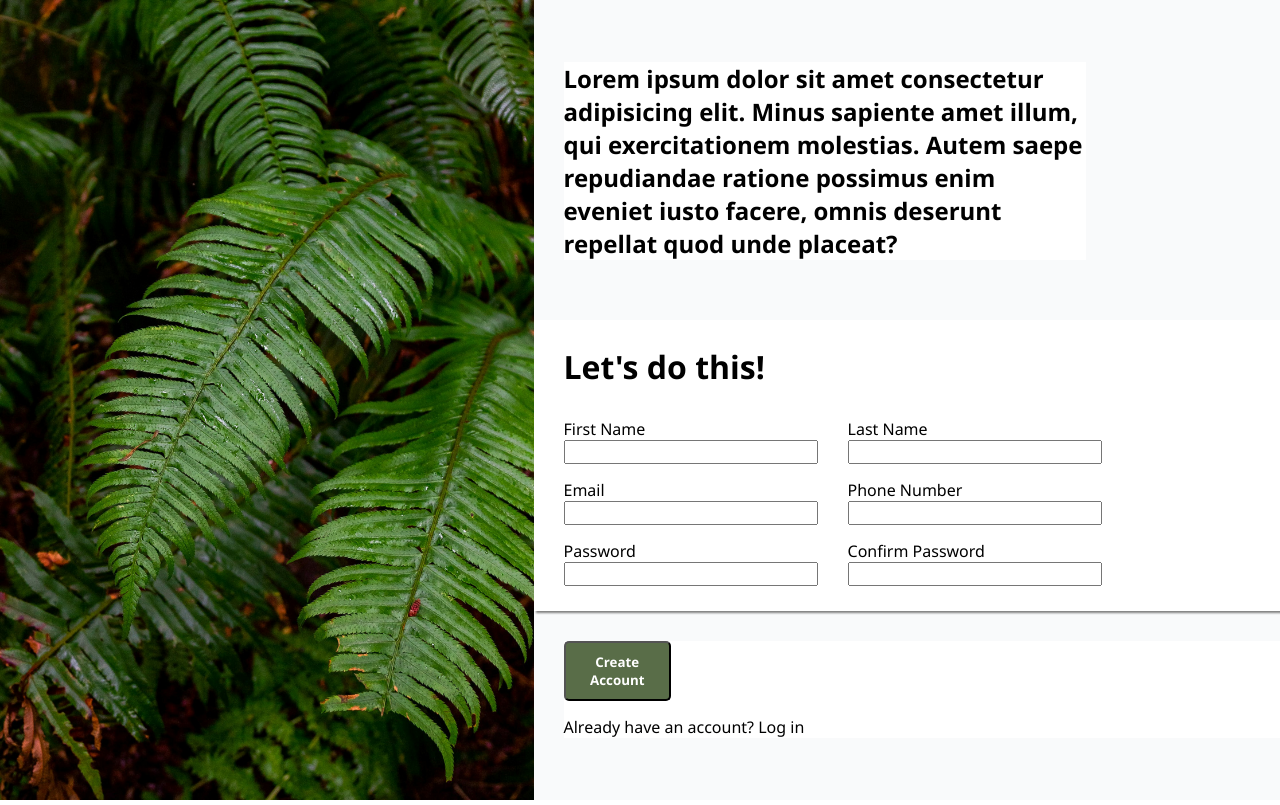
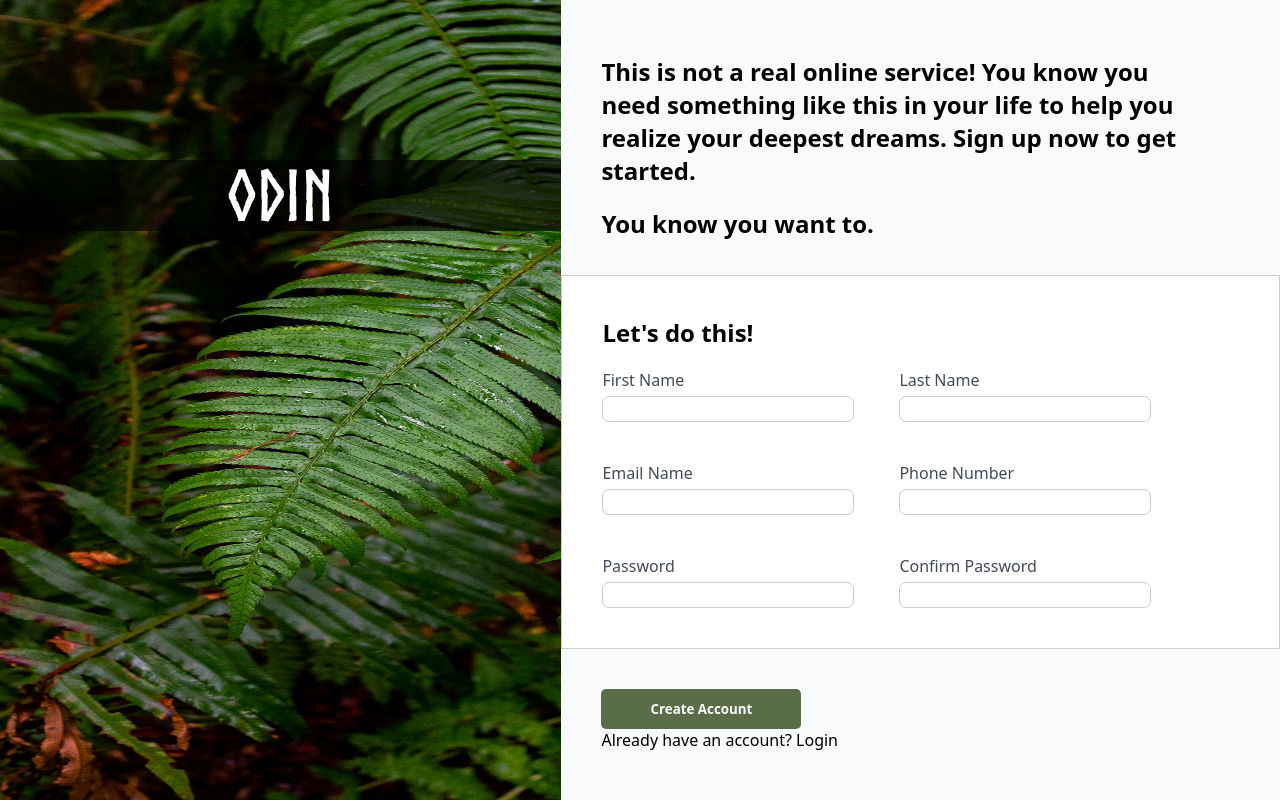
Before and after one commit to eggtoasts/sign-up-form, a plain HTML site: page index.html in a window 1280 px wide. Drawn offline with Linux system fonts and the light colour scheme.

Commit message:
Changed the layout and formatting

```diff
--- a/index.html
+++ b/index.html
@@ -7,57 +7,63 @@
     <link href="./styles.css" rel="stylesheet" />
   </head>
   <body>
-    <div class="container-div img-div">
-      <div class="sticky?"></div>
+    <div class="container">
+      <div class="opacity-box"><h3>ODIN</h3></div>
       <img src="./unsplash-by-halie.jpg" />
     </div>
-    <div class="container-div form-div">
-      <h2 class="container-item content">
-        Lorem ipsum dolor sit amet consectetur adipisicing elit. Minus sapiente
-        amet illum, qui exercitationem molestias. Autem saepe repudiandae
-        ratione possimus enim eveniet iusto facere, omnis deserunt repellat quod
-        unde placeat?
-      </h2>
 
-      <div class="container-item form">
-        <form class="content">
-          <h1>Let's do this!</h1>
-          <div class="form-row">
-            <div class="text-input">
-              <label for="first_name">First Name</label>
-              <input type="text" id="first_name" name="first_name" />
-            </div>
-            <div class="text-input">
-              <label for="last_name">Last Name</label>
-              <input type="text" id="last_name" name="last_name" />
-            </div>
-          </div>
-          <div class="form-row">
-            <div class="text-input">
-              <label for="email">Email</label>
-              <input type="email" id="email" name="email" />
-            </div>
-            <div class="text-input">
-              <label for="first_name">Phone Number</label>
-              <input type="text" id="first_name" name="first_name" />
-            </div>
-          </div>
-          <div class="form-row">
-            <div class="text-input">
-              <label for="password">Password</label>
-              <input type="password" id="password" name="password" />
-            </div>
-            <div class="text-input">
-              <label for="password">Confirm Password</label>
-              <input type="password" id="password" name="password" />
-            </div>
-          </div>
-        </form>
+    <div class="container form-cont">
+      <div class="container-item quote">
+        <h2>
+          This is not a real online service! You know you need something like
+          this in your life to help you realize your deepest dreams. Sign up now
+          to get started.
+        </h2>
+
+        <h2>You know you want to.</h2>
       </div>
-      <div class="container-item content">
+
+      <form class="container-item">
+        <h2>Let's do this!</h2>
+        <div class="container-row">
+          <label for="first-name"
+            >First Name
+            <input type="text" id="first-name" name="first-name" />
+          </label>
+          <label for="first-name"
+            >Last Name
+            <input type="text" id="first-name" name="first-name" />
+          </label>
+        </div>
+
+        <div class="container-row">
+          <label for="email"
+            >Email Name
+            <input type="email" id="email" name="email" />
+          </label>
+
+          <label for="first-name"
+            >Phone Number
+            <input type="text" id="first-name" name="first-name" />
+          </label>
+        </div>
+
+        <div class="container-row">
+          <label for="first-name"
+            >Password
+            <input type="text" id="first-name" name="first-name" />
+          </label>
+          <label for="first-name"
+            >Confirm Password
+            <input type="text" id="first-name" name="first-name" />
+          </label>
+        </div>
+      </form>
+
+      <div class="container-item buttons">
         <button>Create Account</button>
 
-        <p>Already have an account? Log in</p>
+        Already have an account? Login
       </div>
     </div>
   </body>
--- a/styles.css
+++ b/styles.css
@@ -1,7 +1,17 @@
 * {
   margin: 0;
   padding: 0;
-  font-family: "Segoe UI", Tahoma, Geneva, Verdana, sans-serif;
+  font-family: system-ui, -apple-system, BlinkMacSystemFont, "Segoe UI", Roboto,
+    Oxygen, Ubuntu, Cantarell, "Open Sans", "Helvetica Neue", sans-serif;
+}
+
+h3 {
+  font-family: "Norse Bold";
+}
+
+@font-face {
+  font-family: "Norse Bold";
+  src: url("./Norse-Bold.otf") format("opentype");
 }
 
 :root {
@@ -9,96 +19,144 @@
   --border-color: #e5e7eb;
 }
 
-html,
 body {
-  min-width: 100%;
+  display: flex;
   height: 100%;
 }
 
-body {
-  display: flex;
+.form-cont {
+  background-color: #f9fafb;
+
+  width: 100%;
+  max-width: 100%;
+  min-width: 100%;
+  z-index: 2;
 }
 
-.img-div {
-}
-
-.container-div img {
-  width: initial;
-  height: 100%;
-}
-
-.form-div {
+.container-item {
+  /* border: 2px solid rgb(0, 255, 68); */
   display: flex;
   flex-direction: column;
 
-  background-color: #f9fafb;
+  justify-content: center;
+}
+
+form div,
+h2,
+.buttons {
+  margin-left: 40px;
+  margin-top: 20px;
+}
+
+.container {
+  display: flex;
+  flex-direction: column;
+
+  /* border: 2px solid red; */
+  height: 100%;
+  height: 100vh;
+  min-height: 100vh;
+
+  min-width: 400px;
+
+  align-items: stretch;
 
   justify-content: center;
-  gap: 30px;
+
+  /* flex: 1; */
+}
+.container > .opacity-box {
+  background-color: rgba(0, 0, 0, 0.664);
+  position: absolute;
+
+  color: white;
+
+  text-align: center;
+  min-width: 100%;
+  z-index: 1;
+
+  align-self: center;
+
+  top: 160px;
+  font-size: 60px;
 }
 
-div {
-  /* border: 0.5px solid blueviolet; */
+.container > img {
+  min-height: 100%;
+  max-height: 100%;
+  height: 100%;
+
+  min-width: 1000px;
+  width: 1000px;
 }
 
-h2 {
-  /* border: 0.5px solid rgb(43, 226, 186); */
+.container-row {
+  display: flex;
+  flex-wrap: nowrap;
 
-  max-width: 70%;
+  gap: 45px;
 }
-.container-item {
-  background-color: white;
+label {
   display: flex;
   flex-direction: column;
 }
 
-.form {
-  margin-top: 30px;
-  box-shadow: 2px 2px 2px grey;
+.container-item h2 {
+  /* border: 1px solid rgb(109, 179, 254); */
+  max-width: 600px;
+  font-size: 24px;
+}
+
+.container-item {
+  /* border: 0.2px solid green; */
+  flex: 1;
+}
+
+button {
+  width: 200px;
+  height: 40px;
+  background-color: var(--green);
+  border-radius: 5px;
+  color: white;
+  font-weight: bold;
+  border-style: none;
+}
+
+input {
+  margin-top: 5px;
+  width: 250px;
+  height: 24px;
+
+  border: 1.5px solid #cacbce;
+  border-radius: 7px;
 }
 
 form {
+  padding: 20px 0px;
   background-color: white;
-  display: flex;
-  flex-direction: column;
-
-  padding: 25px 0px;
-  gap: 15px;
+  border: 1.5px solid #cacbce;
 }
 
-.content {
-  margin-left: 30px;
+form > div > label {
+  color: #434b57;
 }
 
-.content h1 {
-  margin-bottom: 15px;
+form > div {
+  /* border: 1px solid pink; */
+  margin-bottom: 20px;
 }
 
-.text-input {
-  flex: 0;
-
-  /* min-width: 300px; */
+.quote {
+  margin: 35px 0px;
 }
 
-input {
-  width: 250px;
-  height: 20px;
-}
-
-.form-row {
-  display: flex;
-  gap: 30px;
+.buttons {
+  flex: 1;
+  margin-bottom: auto;
+  align-self: flex-start;
+  justify-content: flex-start;
 }
 
 button {
-  background-color: var(--green);
-  color: white;
-  border-radius: 5px;
-
-  width: max(15%, 100px);
-  padding: 10px 10px;
-
-  font-weight: bold;
-
-  margin-bottom: 15px;
+  margin-top: 20px;
 }
```
Also changed, not shown: Norse-Bold.otf (added).
